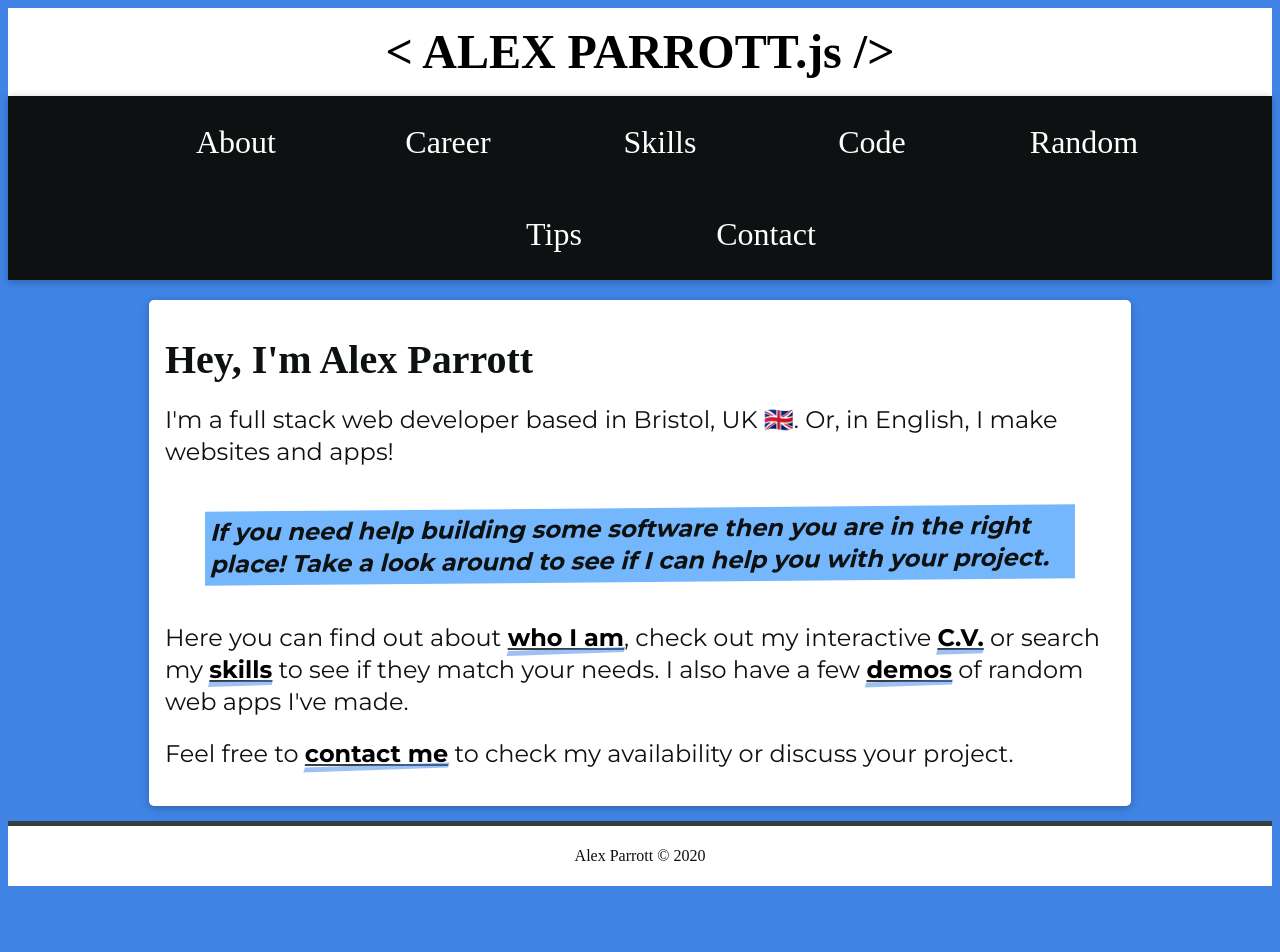
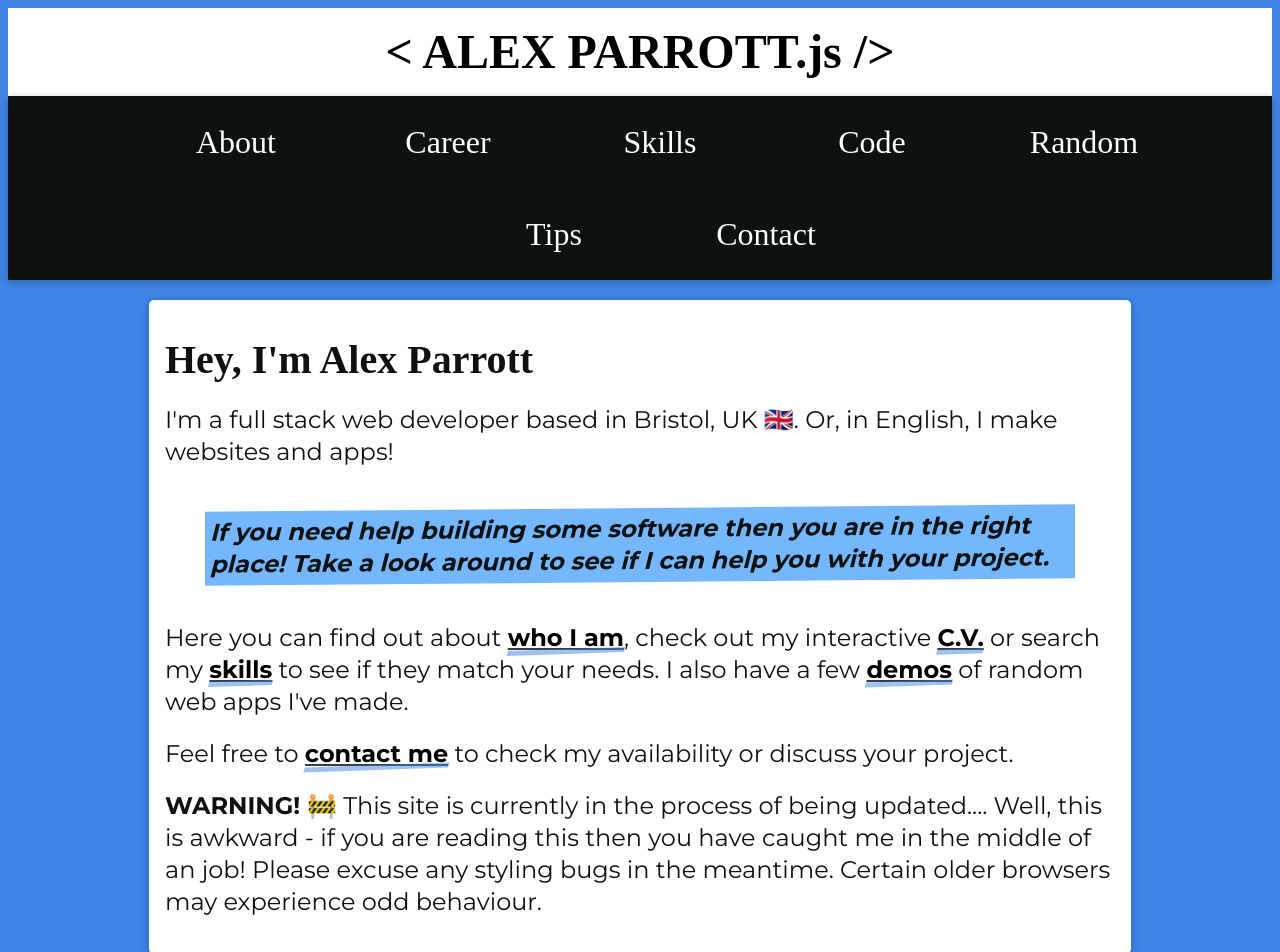
Before and after one commit to cashtotalszero/alex-parrott, a Next.js app: page / in a window 1280 px wide. Shown: the top 952 px of the page. Before the commit the page ends 894 px from the top, so only its background shows below. Built offline with nearby package versions, Linux system fonts and the light colour scheme; a web font is replaced by a local one.

Commit message:
Home page construction warning added

```diff
--- a/constants/emojis.js
+++ b/constants/emojis.js
@@ -10,6 +10,7 @@ export const SWEAT_SMILE = '\u{1F605}';
 export const FIRE = '\u{1F525}';
 export const ROCKET = '\u{1F680}';
 export const JOY = '\u{1F602}';
+export const CONSTRUCTION = '\u{1F6A7}';
 
 export const INDIA = '\u{1F1EE}\u{1F1F3}';
 export const JAPAN = '\u{1F1EF}\u{1F1F5}';
--- a/pages/code.js
+++ b/pages/code.js
@@ -57,7 +57,7 @@ const CodePage = () => (
     <TextBlock
       contents={[
         { type: BOLD, text: 'Disclaimer!' },
-        { text: ' The codebase is a couple of years old and it in need of some love. I have plans to re-write it in TypeScript. I just need to find the time... ' },
+        { text: ' The codebase is a couple of years old and it in need of some love. I have plans to update all the libraries and re-write it in TypeScript. I just need to find the time... ' },
         { type: EMOJI, unicode: JOY, label: 'joy' },
       ]}
     />
--- a/pages/index.js
+++ b/pages/index.js
@@ -1,8 +1,8 @@
 import styled from 'styled-components';
 
 import Page from '../components/Page';
-import TextBlock, { NAV, EMOJI } from '../components/TextBlock';
-import { GB_FLAG } from '../constants/emojis';
+import TextBlock, { NAV, EMOJI, BOLD, ITA } from '../components/TextBlock';
+import { GB_FLAG, CONSTRUCTION } from '../constants/emojis';
 import { ABOUT_PAGE, CAREER_PAGE, SKILLS_PAGE, RANDOM_PAGE, CONTACT_PAGE } from '../constants/urls';
 
 const StyledHighlight = styled.p`
@@ -62,6 +62,17 @@ const HomePage = () => (
         { text: ' to check my availability or discuss your project. ' },
       ]}
     />
+
+<TextBlock
+      contents={[
+        { text: "WARNING! ", type: BOLD },
+        { type: EMOJI, unicode: CONSTRUCTION, label: 'Under construction' },
+        {
+          text: ' This site is currently in the process of being updated.... Well, this is awkward - if you are reading this then you have caught me in the middle of an job! Please excuse any styling bugs in the meantime. Certain older browsers may experience odd behaviour.',
+        },
+
+      ]}
+    />
     <div />
   </Page>
 );
```
